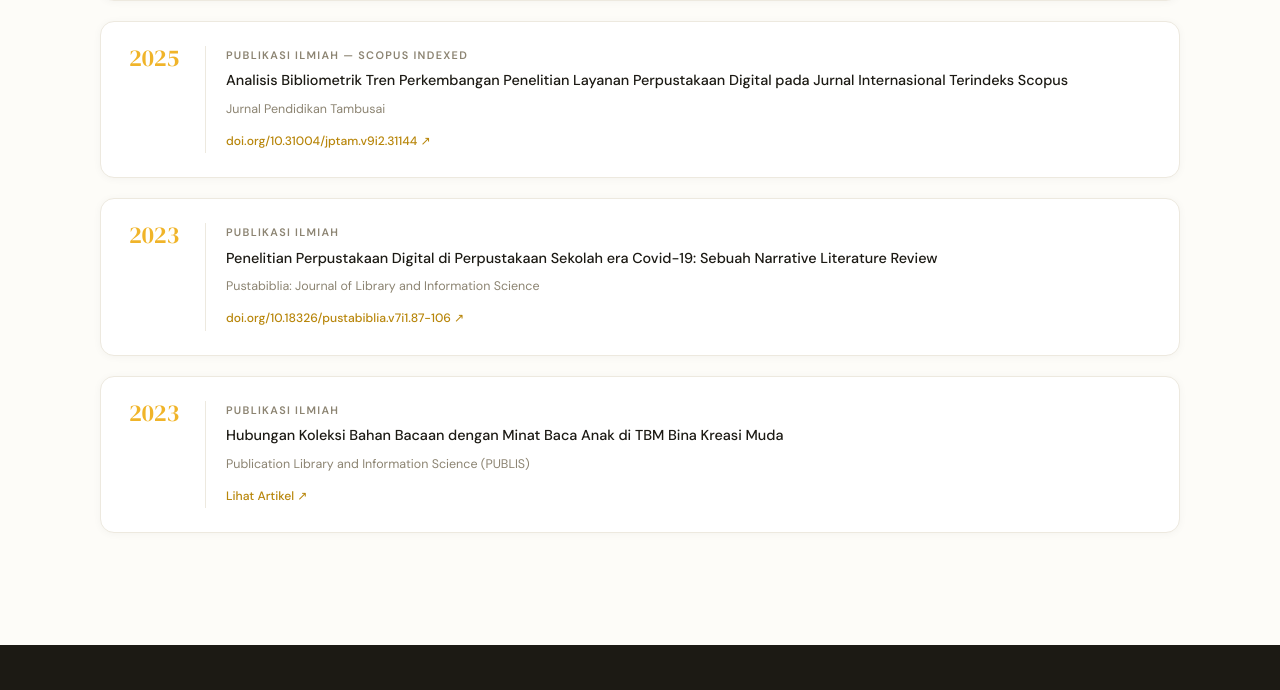
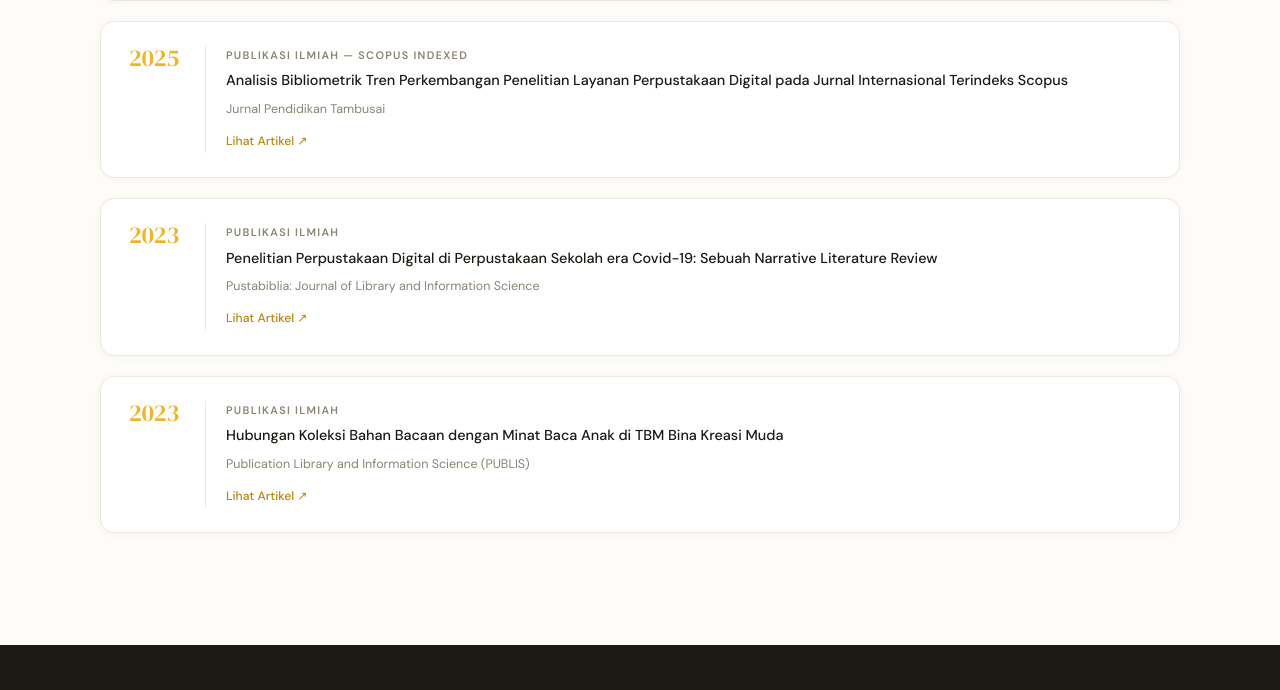
Before and after one commit to Laelinvni14/Laelinvni14.github.io, a plain HTML site: page index.html in a window 1280 px wide. Shown: the part 4282-4972 px from the top of the page. Drawn offline with Linux system fonts and the light colour scheme.

Commit message:
Update index.html

```diff
--- a/index.html
+++ b/index.html
@@ -619,7 +619,7 @@
             <div class="pub-type">Publikasi Ilmiah — Scopus Indexed</div>
             <div class="pub-title">Analisis Bibliometrik Tren Perkembangan Penelitian Layanan Perpustakaan Digital pada Jurnal Internasional Terindeks Scopus</div>
             <div class="pub-journal">Jurnal Pendidikan Tambusai</div>
-            <a href="https://doi.org/10.31004/jptam.v9i2.31144" target="_blank" class="pub-link">doi.org/10.31004/jptam.v9i2.31144 ↗</a>
+            <a href="https://jptam.org/index.php/jptam/article/view/31144" class="pub-link">Lihat Artikel ↗</a>
           </div>
         </div>
 
@@ -630,7 +630,7 @@
             <div class="pub-type">Publikasi Ilmiah</div>
             <div class="pub-title">Penelitian Perpustakaan Digital di Perpustakaan Sekolah era Covid-19: Sebuah Narrative Literature Review</div>
             <div class="pub-journal">Pustabiblia: Journal of Library and Information Science</div>
-            <a href="https://doi.org/10.18326/pustabiblia.v7i1.87-106" target="_blank" class="pub-link">doi.org/10.18326/pustabiblia.v7i1.87-106 ↗</a>
+            <a href="https://doi.org/10.18326/pustabiblia.v7i1.87-106" target="_blank" class="pub-link">Lihat Artikel ↗</a>
           </div>
         </div>
 
```
